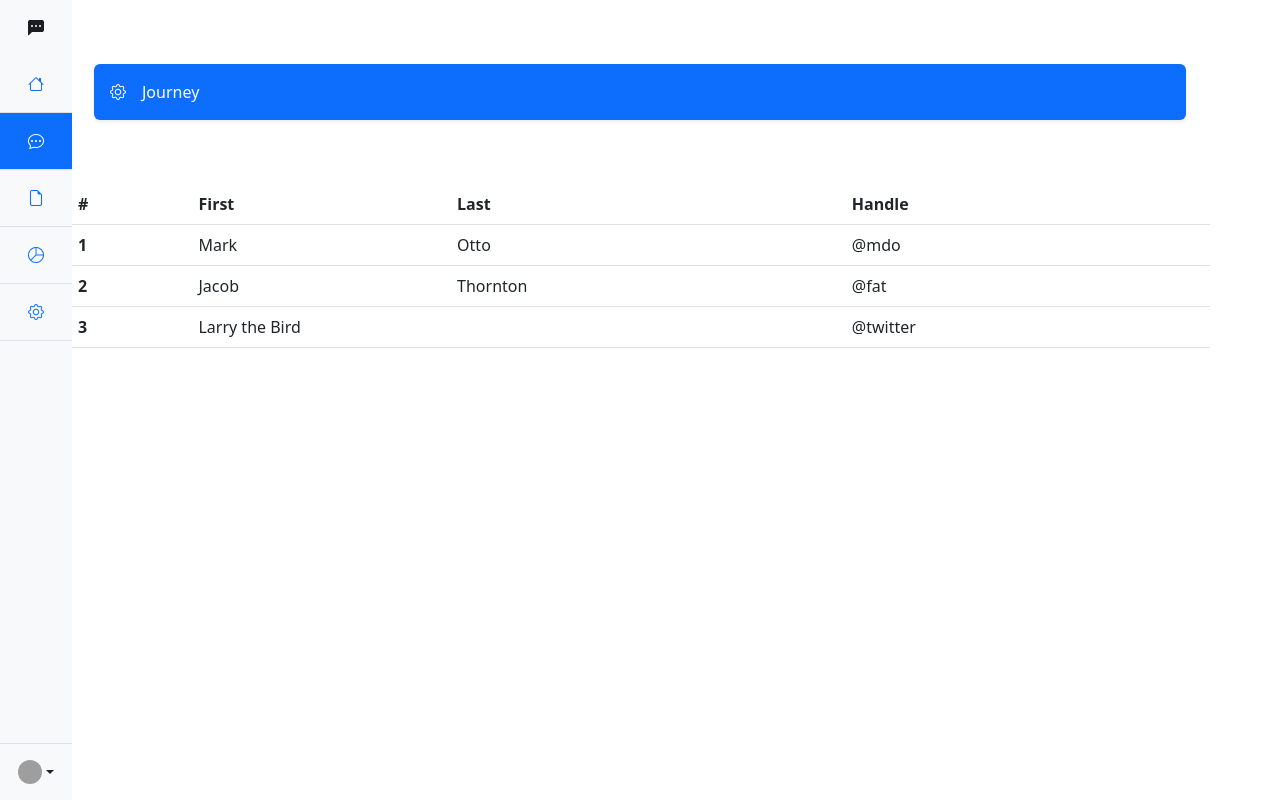
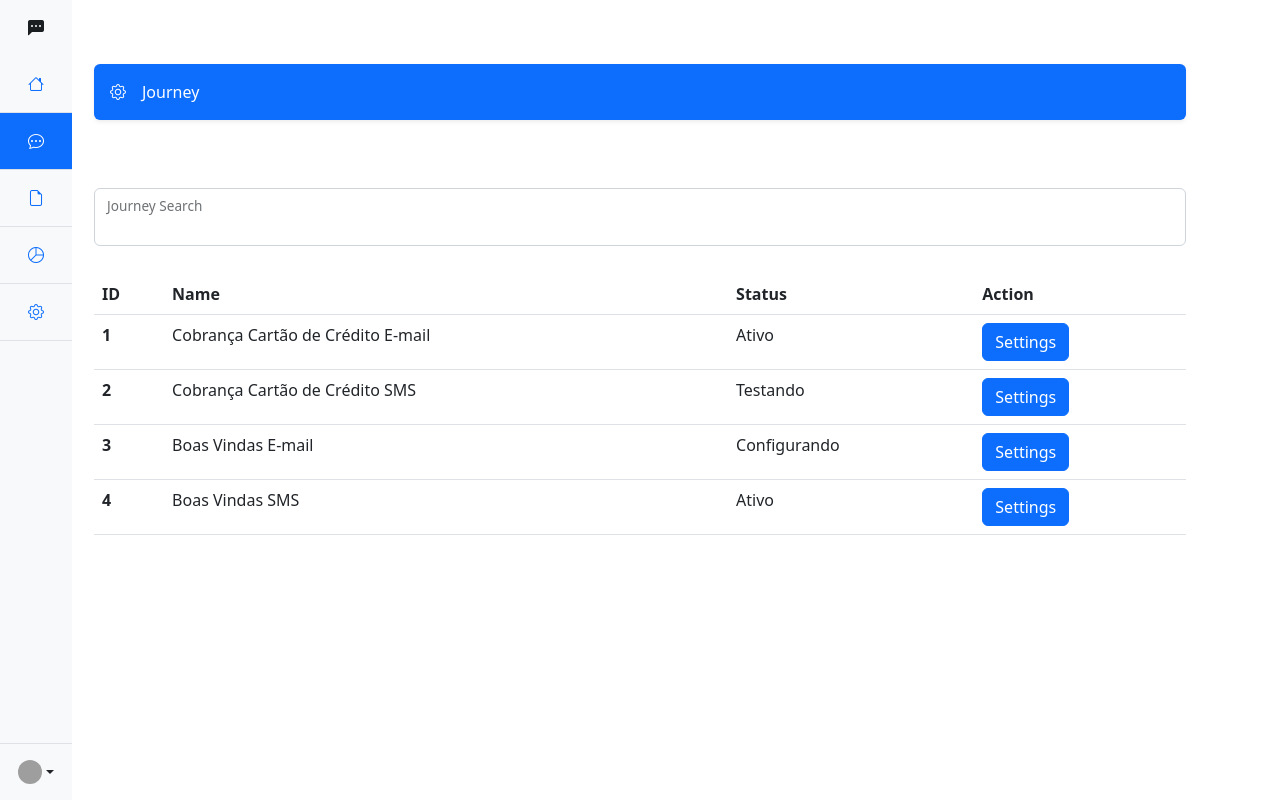
Before and after one commit to fernando-ss-soares/Saas-Next-Message, a Next.js app: page /journey in a window 1280 px wide. Built offline with nearby package versions, Linux system fonts and the light colour scheme; grey boxes are pictures that could not be loaded.

Commit message:
Foi adicionado a função de filtrar os itens recebidos no array

```diff
--- a/pages/journey/index.js
+++ b/pages/journey/index.js
@@ -1,6 +1,37 @@
+import { useState } from 'react';
 import Menu from '../../components/Menu';
 
 export default function Journey() {
+
+    const [JourneySearch, setJourneySearch] = useState('');
+
+    function onSubmit(event) {
+        event.preventDefault();
+    }
+
+    let journeyList = [
+        {
+            id: 1,
+            name: 'Cobrança Cartão de Crédito E-mail',
+            status: 'Ativo'
+        },
+        {
+            id: 2,
+            name: 'Cobrança Cartão de Crédito SMS',
+            status: 'Testando'
+        },
+        {
+            id: 3,
+            name: 'Boas Vindas E-mail',
+            status: 'Configurando'
+        },
+        {
+            id: 4,
+            name: 'Boas Vindas SMS',
+            status: 'Ativo'
+        }
+    ].filter((e) => e.name.includes(JourneySearch))
+
     return (
         <>
             <Menu />
@@ -14,35 +45,43 @@ export default function Journey() {
                 </div>
             </div>
 
-            <table className='table container px-4 py-5'>
+            <div className='container px-4 py-1'>
+
+                <form onSubmit={onSubmit}>
+                    <div className='form-floating mb-3'>
+                        <input type='text' className='form-control' id='floatingInput' onChange={(event) => setJourneySearch(event.target.value)}/>
+                        <label htmlFor='floatingInput'>Journey Search</label>
+                    </div>
+                </form>
+
+            </div>
+
+            <div className='container px-4 py-2'>
+
+                <table className='table'>
                     <thead>
                         <tr>
-                        <th scope='col'>#</th>
-                        <th scope='col'>First</th>
-                        <th scope='col'>Last</th>
-                        <th scope='col'>Handle</th>
+                            <th scope='col'>ID</th>
+                            <th scope='col'>Name</th>
+                            <th scope='col'>Status</th>
+                            <th scope='col'>Action</th>
                         </tr>
                     </thead>
                     <tbody>
-                    <tr>
-                        <th scope='row'>1</th>
-                        <td>Mark</td>
-                        <td>Otto</td>
-                        <td>@mdo</td>
+                        {journeyList.map((data) => (
+                            <tr key={data.id}>
+                            <th scope='row'>{data.id}</th>
+                            <td>{data.name}</td>
+                            <td>{data.status}</td>
+                            <td>
+                                <button type="button" className="btn btn-primary">Settings</button>
+                            </td>
                         </tr>
-                    <tr>
-                        <th scope='row'>2</th>
-                        <td>Jacob</td>
-                        <td>Thornton</td>
-                        <td>@fat</td>
-                    </tr>
-                    <tr>
-                        <th scope='row'>3</th>
-                        <td colSpan='2'>Larry the Bird</td>
-                        <td>@twitter</td>
-                    </tr>
+                        ))}
                     </tbody>
                 </table>
+
+            </div>
         </>
     )
 }
```
Lines whose indentation alone changed are shown as unchanged.
